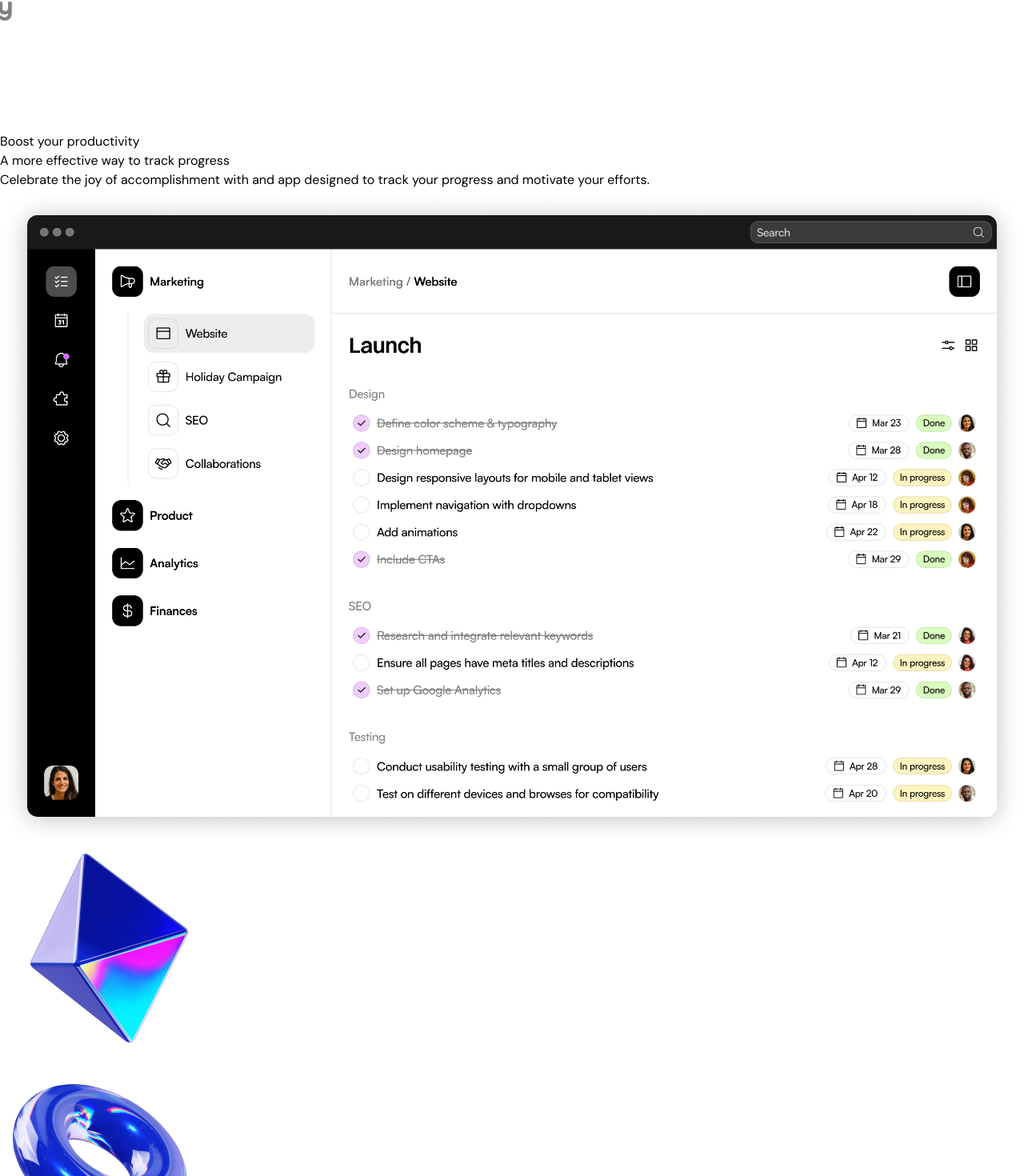
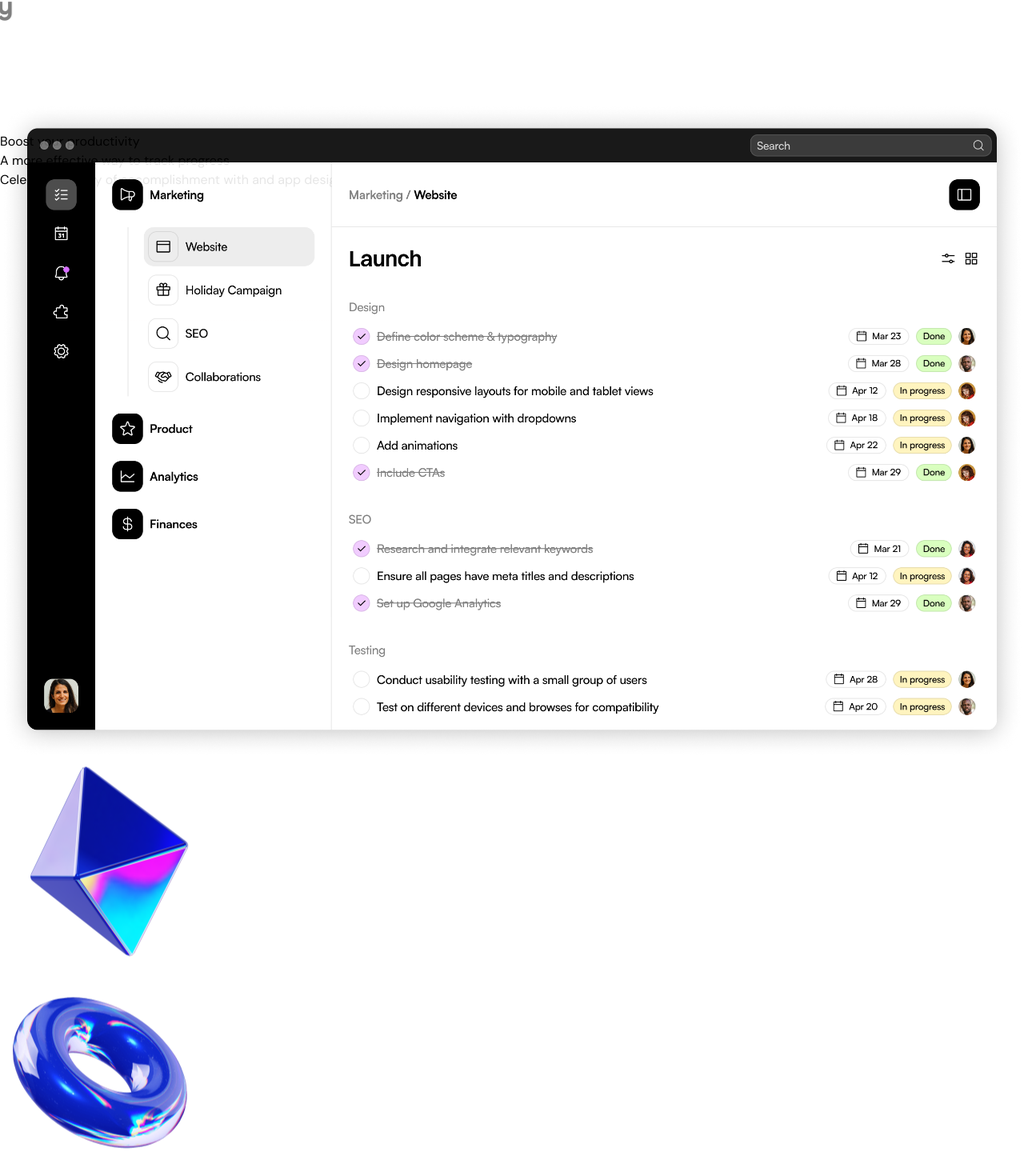
Before and after one commit to SayagoDev/tribe_landing_page, a Next.js app: page / in a window 1280 px wide. Shown: the part 3696-5166 px from the top of the page at 80% size. Built offline with nearby package versions, Linux system fonts and the light colour scheme.

Commit message:
add ProductShowCase animation and the popping of images was removed

```diff
--- a/src/sections/Hero.tsx
+++ b/src/sections/Hero.tsx
@@ -11,9 +11,10 @@
   useTransform,
   useMotionValueEvent,
 } from "framer-motion";
-import { useRef } from "react";
+import { useRef, useState, useEffect } from "react";
 
 export const Hero = () => {
+  const [isLoaded, setIsLoaded] = useState(false);
   const heroRef = useRef(null);
   const { scrollYProgress } = useScroll({
     target: heroRef,
@@ -21,6 +22,10 @@
   });
 
   const translateY = useTransform(scrollYProgress, [0, 1], [150, -150]);
+
+  useEffect(() => {
+    setIsLoaded(true);
+  }, []);
 
   return (
     <section
@@ -54,14 +59,23 @@
               height={648}
               width={648}
               className="md:absolute md:h-full md:w-auto md:max-w-none md:-left-6 lg:left-0"
-              animate={{
-                translateY: [-30, 30],
-              }}
+              initial={{ opacity: 0 }}
+              animate={
+                isLoaded
+                  ? {
+                      opacity: 1,
+                      translateY: [-30, 30],
+                    }
+                  : { opacity: 0 }
+              }
               transition={{
-                repeat: Infinity,
-                repeatType: "mirror",
-                duration: 3,
-                ease: "easeInOut",
+                opacity: { duration: 0.3 },
+                translateY: {
+                  repeat: Infinity,
+                  repeatType: "mirror",
+                  duration: 3,
+                  ease: "easeInOut",
+                },
               }}
             />
             <motion.img
@@ -70,19 +84,23 @@
               height={220}
               alt="Cylinder Image"
               className="hidden md:block -top-8 -left-32 md:absolute"
-              style={{
-                translateY: translateY,
-              }}
+              initial={{ opacity: 0 }}
+              animate={isLoaded ? { opacity: 1 } : { opacity: 0 }}
+              style={{ translateY }}
+              transition={{ duration: 0.3 }}
             />
             <motion.img
               src={noddleImage.src}
               width={220}
               className="hidden lg:block absolute top-[524px] left-[448px] rotate-[30deg]"
               alt="Noddle Image"
+              initial={{ opacity: 0 }}
+              animate={isLoaded ? { opacity: 1 } : { opacity: 0 }}
               style={{
                 rotate: 30,
-                translateY: translateY,
+                translateY,
               }}
+              transition={{ duration: 0.3 }}
             />
           </div>
         </div>
--- a/src/sections/ProductShowcase.tsx
+++ b/src/sections/ProductShowcase.tsx
@@ -1,11 +1,29 @@
+"use client";
+
 import productImage from "@/assets/product-image.png";
 import pyramidImage from "@/assets/pyramid.png";
 import tubeImage from "@/assets/tube.png";
-import Image from "next/image";
+import { motion, useScroll, useTransform } from "framer-motion";
+import { useEffect, useRef, useState } from "react";
 
 export const ProductShowcase = () => {
+  const [isLoaded, setIsLoaded] = useState(false);
+  const sectionRef = useRef(null);
+  const { scrollYProgress } = useScroll({
+    target: sectionRef,
+    offset: ["start end", "end start"],
+  });
+  const translateY = useTransform(scrollYProgress, [0, 1], [150, -150]);
+
+  useEffect(() => {
+    setIsLoaded(true);
+  }, []);
+
   return (
-    <section className="bg-gradient-to-b from-[#FFFFFF] to-[#D2DCFF] py-24 overflow-x-clip">
+    <section
+      ref={sectionRef}
+      className="bg-gradient-to-b from-[#FFFFFF] to-[#D2DCFF] py-24 overflow-x-clip"
+    >
       <div className="container">
         <div className="section-heading">
           <div className="flex justify-center">
@@ -20,20 +38,36 @@
           </p>
         </div>
         <div className="relative">
-          <Image src={productImage} alt="Product Image" className="mt-10" />
-          <Image
-            src={pyramidImage}
+          <motion.img
+            src={productImage.src}
+            alt="Product Image"
+            className="mt-10"
+            initial={{ opacity: 0 }}
+            animate={isLoaded ? { opacity: 1 } : { opacity: 0 }}
+            style={{ translateY }}
+            transition={{ duration: 0.3 }}
+          />
+          <motion.img
+            src={pyramidImage.src}
             alt="Pyramid Image"
             height={262}
             width={262}
             className="hidden md:block absolute -right-36 -top-32"
+            initial={{ opacity: 0 }}
+            animate={isLoaded ? { opacity: 1 } : { opacity: 0 }}
+            style={{ y: translateY }}
+            transition={{ duration: 0.3, delay: 0.2 }}
           />
-          <Image
-            src={tubeImage}
+          <motion.img
+            src={tubeImage.src}
             alt="Tube Image"
             height={248}
             width={248}
             className="hidden md:block absolute bottom-24 -left-36"
+            initial={{ opacity: 0 }}
+            animate={isLoaded ? { opacity: 1 } : { opacity: 0 }}
+            style={{ y: translateY }}
+            transition={{ duration: 0.3, delay: 0.4 }}
           />
         </div>
       </div>
```
